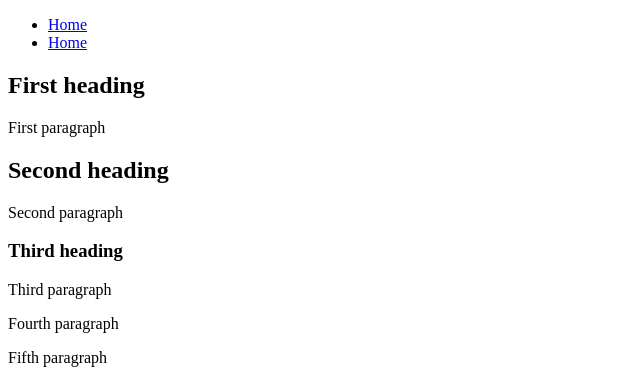
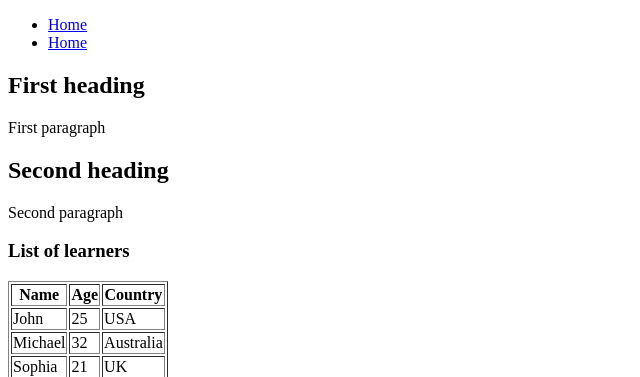
Before and after one commit to Kgatatsoo/My_First_Portfolio, a plain HTML site: page html_basic/index.html in a window 1280 px wide. Shown: the top 377 px of the page, without its empty margins (0-640 px from the left). Drawn offline with Linux system fonts and the light colour scheme; grey boxes are pictures that could not be loaded.

Commit message:
Added a table

```diff
--- a/html_basic/index.html
+++ b/html_basic/index.html
@@ -23,7 +23,34 @@
 <h2>Second heading</h2>
 <p>Second paragraph</p>
 
-<h3>Third heading</h3>
+<h3>List of learners</h3>
+<table border="1">
+    <thead>
+        <tr>
+            <th>Name</th>
+            <th>Age</th>
+            <th>Country</th>
+        </tr>
+    </thead>
+    <tbody>
+        <tr>
+            <td>John</td>
+            <td>25</td>
+            <td>USA</td>
+        </tr>
+        <tr>
+            <td>Michael</td>
+            <td>32</td>
+            <td>Australia</td>
+
+        </tr>
+        <tr>
+            <td>Sophia</td>
+            <td>21</td>
+            <td>UK</td>
+        </tr>
+    </tbody>
+</table>
 <p>Third paragraph</p>
 
 <p>Fourth paragraph</p>
```
